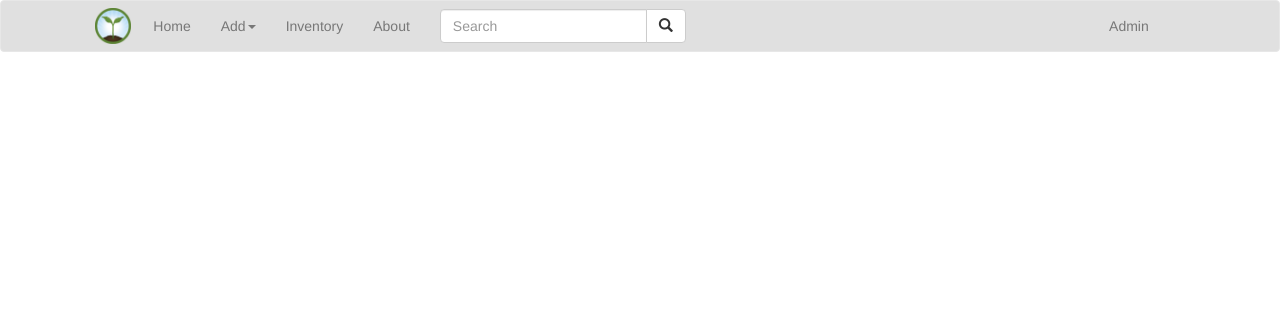
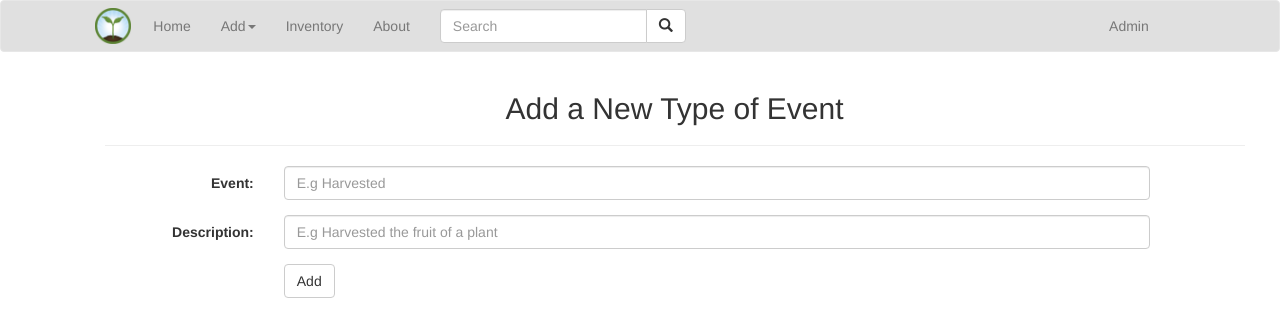
Before and after one commit to tbone255/harvester, an Angular app in the folder harvester_fe/harvesterApp/: page /add-event in a window 1280 px wide. Before the commit this address led to /. Shown: the top 336 px of the page. Built offline with nearby package versions, Linux system fonts and the light colour scheme.

Commit message:
add event, css

```diff
--- a/harvester_fe/harvesterApp/src/app/app.module.ts
+++ b/harvester_fe/harvesterApp/src/app/app.module.ts
@@ -11,10 +11,11 @@ import { AddNutritionComponent } from './components/add-nutrition/add-nutrition.
 
 import { routes } from './app.router';
 import { AddPlantComponent } from './components/add-plant/add-plant.component';
+import { AddEventComponent } from './components/add-event/add-event.component';
 
 @NgModule({
   declarations: [
-    AppComponent, NavbarComponent, HomeComponent, InventoryComponent, AboutComponent, AdminComponent, AddPlantComponent, AddNutritionComponent
+    AppComponent, NavbarComponent, HomeComponent, InventoryComponent, AboutComponent, AdminComponent, AddPlantComponent, AddNutritionComponent, AddEventComponent
   ],
   imports: [
     BrowserModule,
--- a/harvester_fe/harvesterApp/src/app/app.router.ts
+++ b/harvester_fe/harvesterApp/src/app/app.router.ts
@@ -8,6 +8,7 @@ import { AboutComponent } from './components/about/about.component';
 import { AdminComponent } from './components/admin/admin.component';
 import { AddPlantComponent } from './components/add-plant/add-plant.component';
 import { AddNutritionComponent } from './components/add-nutrition/add-nutrition.component';
+import { AddEventComponent } from './components/add-event/add-event.component';
 
 export const router: Routes = [
 	{ path: '', redirectTo: 'home', pathMatch: 'full' },
@@ -16,7 +17,8 @@ export const router: Routes = [
 	{ path: 'about', component: AboutComponent },
 	{ path: 'admin', component: AdminComponent },
 	{ path: 'add-plant', component: AddPlantComponent },
-	{ path: 'add-nutrition', component: AddNutritionComponent }
+	{ path: 'add-nutrition', component: AddNutritionComponent },
+	{ path: 'add-event', component: AddEventComponent }
 ];
 
 export const routes: ModuleWithProviders = RouterModule.forRoot(router);
--- /dev/null
+++ b/harvester_fe/harvesterApp/src/app/components/add-event/add-event.component.html
@@ -0,0 +1,23 @@
+<div class="container">
+  <h2>Add a New Type of Event</h2>
+  <hr>
+  <form class="form-horizontal" action="/action_page.php">
+    <div class="form-group">
+      <label class="control-label col-sm-2" for="event">Event:</label>
+      <div class="col-sm-10">
+        <input class="form-control" id="event" placeholder="E.g Harvested" name="event">
+      </div>
+    </div>
+      <div class="form-group">
+      <label class="control-label col-sm-2" for="description">Description:</label>
+      <div class="col-sm-10">
+        <input class="form-control" id="description" placeholder="E.g Harvested the fruit of a plant" name="description">
+      </div>
+    </div>
+    <div class="form-group">
+      <div class="col-sm-offset-2 col-sm-10">
+        <button type="submit" class="btn btn-default">Add</button>
+      </div>
+    </div>
+  </form>
+</div>
--- /dev/null
+++ b/harvester_fe/harvesterApp/src/app/components/add-event/add-event.component.less
@@ -0,0 +1,27 @@
+// Theme Variables
+@darkPrimaryColor:   #616161;
+@primaryColor:       #E0E0E0;
+@lightPrimaryColor:  #F5F5F5;
+@textPrimaryColor:   #212121;
+@accentColor:        #4CAF50;
+@primaryTextColor:   #212121;;
+@secondaryTextColor: #757575;
+@dividerColor:       #BDBDBD;
+
+.container {
+	margin-left: 7%;
+	margin-right: 7%;
+}
+
+.form-group {
+	margin-right: 7%;
+}
+
+h2 {
+	text-align: center;
+}
+
+.btn-default:hover{
+	background-color: lighten(@accentColor, 15);
+	color: white;
+}
--- /dev/null
+++ b/harvester_fe/harvesterApp/src/app/components/add-event/add-event.component.ts
@@ -0,0 +1,15 @@
+import { Component, OnInit } from '@angular/core';
+
+@Component({
+  selector: 'app-add-event',
+  templateUrl: './add-event.component.html',
+  styleUrls: ['./add-event.component.less']
+})
+export class AddEventComponent implements OnInit {
+
+  constructor() { }
+
+  ngOnInit() {
+  }
+
+}
--- a/harvester_fe/harvesterApp/src/app/components/add-plant/add-plant.component.html
+++ b/harvester_fe/harvesterApp/src/app/components/add-plant/add-plant.component.html
@@ -1,24 +1,24 @@
 <div class="container">
-  <h2>Add a New Plant</h2>
+  <h2>Add a Plant</h2>
   <hr>
   <form class="form-horizontal" action="/action_page.php">
 
     <div class="form-group">
 
-      <label class="control-label col-sm-2" for="email">Plant:</label>
+      <label class="control-label col-sm-2" for="plant">Plant:</label>
       <div class="col-sm-10">
         <input class="form-control" id="plant" placeholder="E.g Beefsteak tomato" name="plant">
       </div>
 
     </div>
     <div class="form-group">
-      <label class="control-label col-sm-2" for="pwd">Scientific Name:</label>
+      <label class="control-label col-sm-2" for="sci_name">Scientific Name:</label>
       <div class="col-sm-10">
         <input class="form-control" id="sci_name" placeholder="E.g Solanum lycopersicum" name="sci_name">
       </div>
     </div>
       <div class="form-group">
-      <label class="control-label col-sm-2" for="email">Description:</label>
+      <label class="control-label col-sm-2" for="description">Description:</label>
       <div class="col-sm-10">
         <input class="form-control" id="description" placeholder="E.g Big and bright red" name="description">
       </div>
--- a/harvester_fe/harvesterApp/src/app/components/navbar/navbar.component.html
+++ b/harvester_fe/harvesterApp/src/app/components/navbar/navbar.component.html
@@ -18,7 +18,7 @@
           <ul class="dropdown-menu">
             <li><a routerLink="add-plant" routerLinkActive='active'>Plant</a></li>
             <li><a routerLink="add-nutrition" routerLinkActive='active'>Nutrition</a></li>
-            <li><a>Event</a></li>
+            <li><a routerLink="add-event" routerLinkActive='active'>Event</a></li>
           </ul>
         </li>
 
--- a/harvester_fe/harvesterApp/src/app/components/navbar/navbar.component.less
+++ b/harvester_fe/harvesterApp/src/app/components/navbar/navbar.component.less
@@ -46,3 +46,8 @@ li a:hover:not(.active) {
   padding-left: 2%;
   padding-right: 3%;
 }
+
+.btn-default:hover {
+    background-color: lighten(@accentColor, 15);
+    color: white;
+}
```
Also changed, not shown: 1 other file (tests, documents, lock files or other folders).
